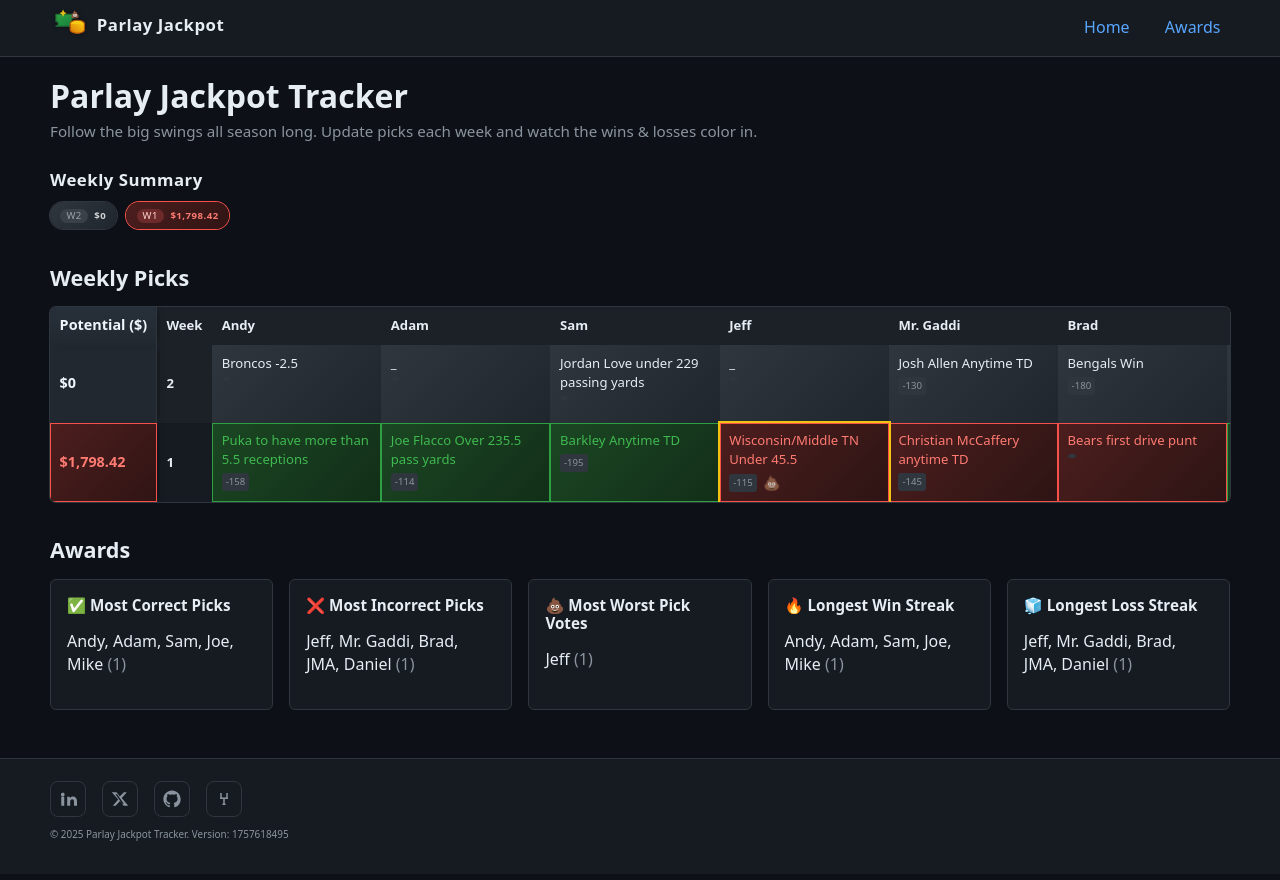
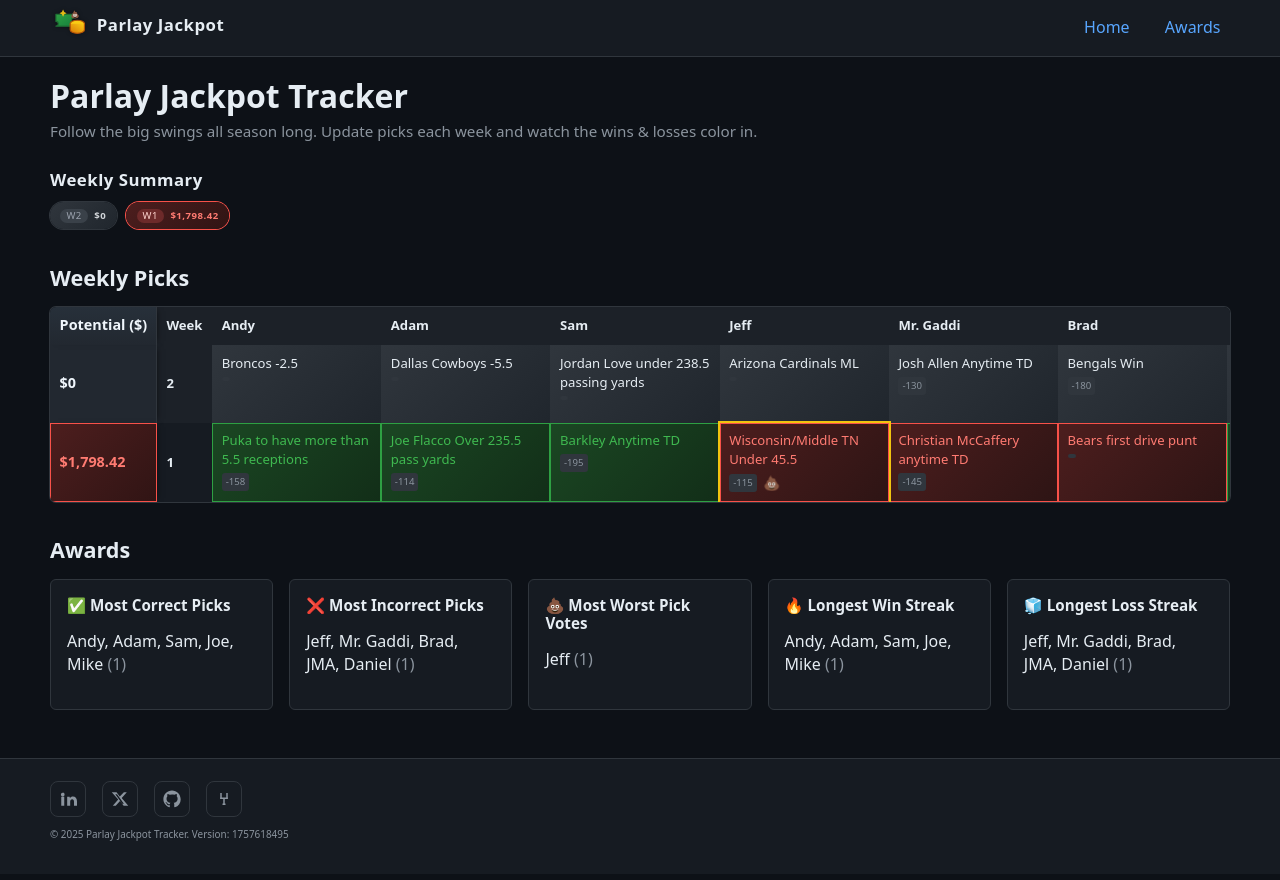
Before and after one commit to jeffmiller00/parlay_jackpot, a Jekyll site: the page built from index.markdown, in a window 1280 px wide. Shown: the top 880 px of the page. Built offline with Jekyll 4.4.1, drawn with Linux system fonts in a browser that asks for light colours.

Commit message:
Week 2 picks complete.

```diff
--- a/_data/weeks.yml
+++ b/_data/weeks.yml
@@ -10,17 +10,17 @@ weeks:
       worst: false
       odds: ''
     adam:
-      pick: _
+      pick: Dallas Cowboys -5.5
       status: pending
       worst: false
       odds: ''
     sam:
-      pick: Jordan Love under 229 passing yards
+      pick: Jordan Love under 238.5 passing yards
       status: pending
       worst: false
       odds: ''
     jeff:
-      pick: _
+      pick: Arizona Cardinals ML
       status: pending
       worst: false
       odds: ''
@@ -40,12 +40,12 @@ weeks:
       worst: false
       odds: "-278"
     jma:
-      pick: _
+      pick: CeeDee Lamb Anytime TD
       status: pending
       worst: false
       odds: ''
     mike:
-      pick: _
+      pick: Austin Ekeler over 23.5 rec yards
       status: pending
       worst: false
       odds: ''
```
